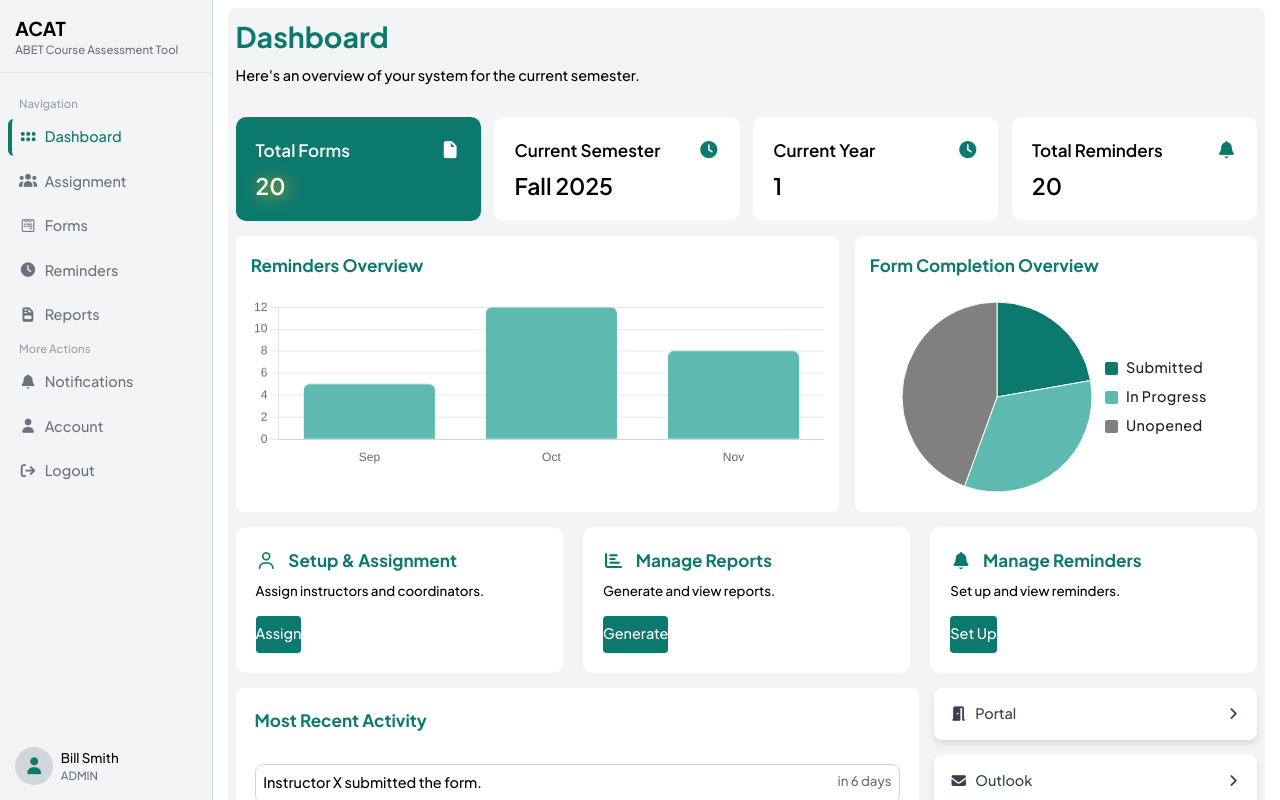
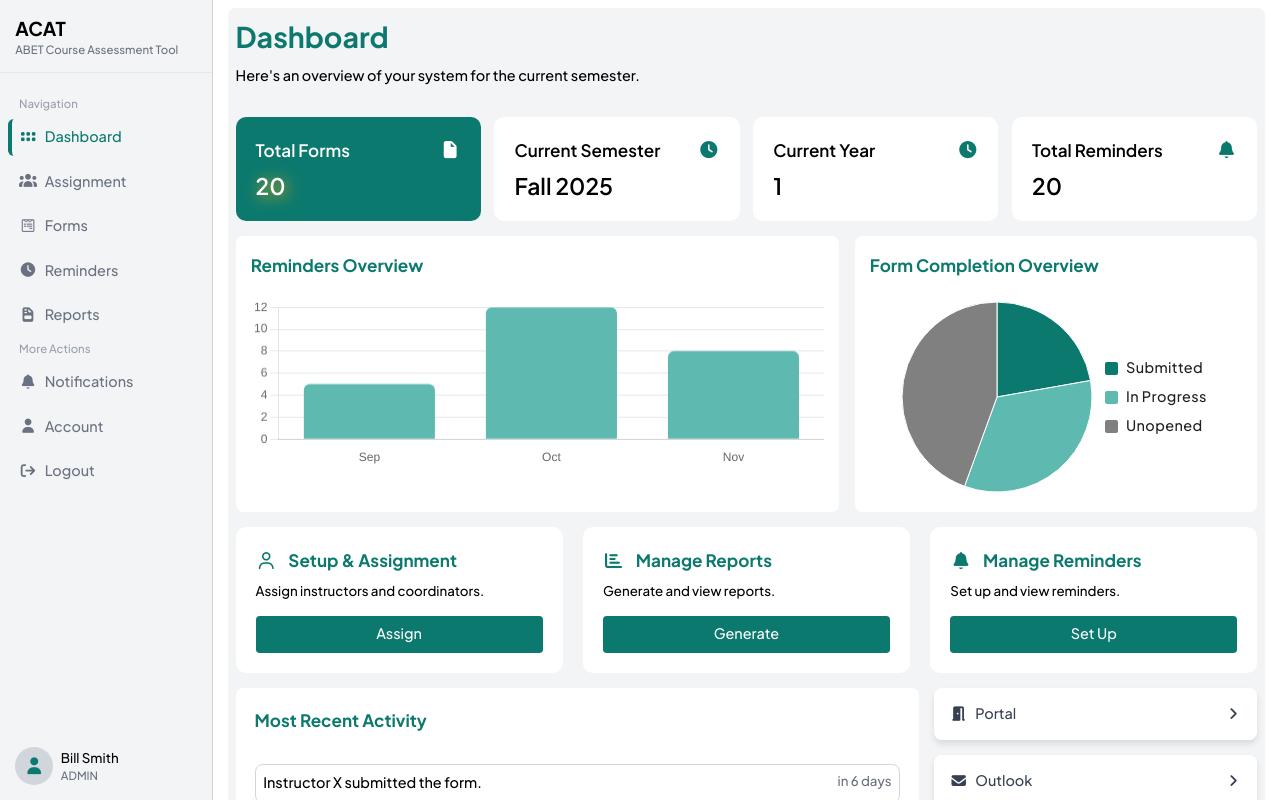
Before and after one commit to diabreem/course-assessment-website, a React (Vite) app: page /login in a window 1280 px wide. Both pictures are taken after typing "name@example.com", "Sample123" into the empty fields and a click on the button "Login". Built offline with nearby package versions, Linux system fonts and the light colour scheme.

Commit message:
Update Card2.jsx

```diff
--- a/src/components/Card2.jsx
+++ b/src/components/Card2.jsx
@@ -22,7 +22,7 @@ const Card2 = ({
         {description}
       </p>
 
-      <div className="pt-4">
+      <div className="flex flex-col pt-4 gap-2">
         <button className={`py-2 rounded ${primaryBtnBg} text-white hover:bg-(--primary-color-hover) hover:transition-colors hover:duration-500`}>
           {primaryBtnText}
         </button>
```
